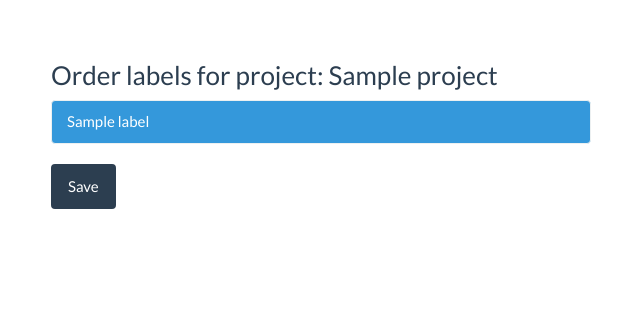
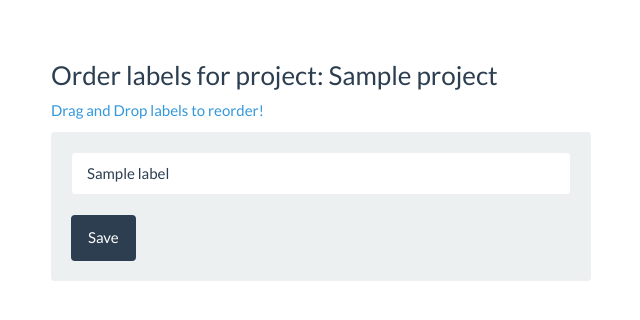
Before and after one commit to jineshpaloor/github-card-wall, a Flask app: page /project/1/order-labels in a window 1280 px wide. Shown: the part 60-380 px from the top of the page, without its empty margins (34-674 px from the left). Run offline with Flask 2, Linux system fonts and the light colour scheme; tables that the repository leaves empty hold one stand-in row (values such as "Sample post"); some libraries are stand-ins or nearby versions.

Commit message:
1. Label reordering template fix 2. Label reordering link added in project list

```diff
--- a/templates/order_labels.html
+++ b/templates/order_labels.html
@@ -2,9 +2,11 @@
 {% block content %}
   <div class="col-md-6">
     <h3>Order labels for project: {{ project.name }}</h3>
+    <p class="text-info" role="alert">Drag and Drop labels to reorder!</p>
+    <div class="well">
     <ul id="label_order_list" class="list-group">
       {% for label in project.labels %}
-      <li id="{{ label.id }}" class="list-group-item-info list-group-item">
+      <li id="{{ label.id }}" class="list-group-item">
         {{ label.name }}
       </li>
       {% endfor %}
@@ -12,6 +14,7 @@
     <div>
         <input id="save_label_order" type="button" class="btn btn-primary" value="Save"/>
     </div>
+    </div><!-- well -->
   </div>
 
 {% endblock %}
--- a/templates/projects.html
+++ b/templates/projects.html
@@ -8,8 +8,9 @@
         <form action="/project/{{ project.id }}/delete" method="POST">
             <button class='btn btn-danger btn-xs pull-right' type="submit" name="delete_project" value="delete"><span class="fa fa-times"></span> delete</button>
         </form>
-        <a href="/project/{{ project.id }}/edit" class="pull-right btn btn-success btn-xs">Edit Repos</a>
+        <a href="/project/{{ project.id }}/edit" class="pull-right btn btn-primary btn-xs">Edit Repos</a>
         <a href="/project/{{ project.id }}/labels" class="pull-right btn btn-primary btn-xs">Edit Labels</a>
+        <a href="/project/{{ project.id }}/order-labels" class="pull-right btn btn-primary btn-xs">Order Labels</a>
     </li>
     {% endfor %}
 </ul>
```
